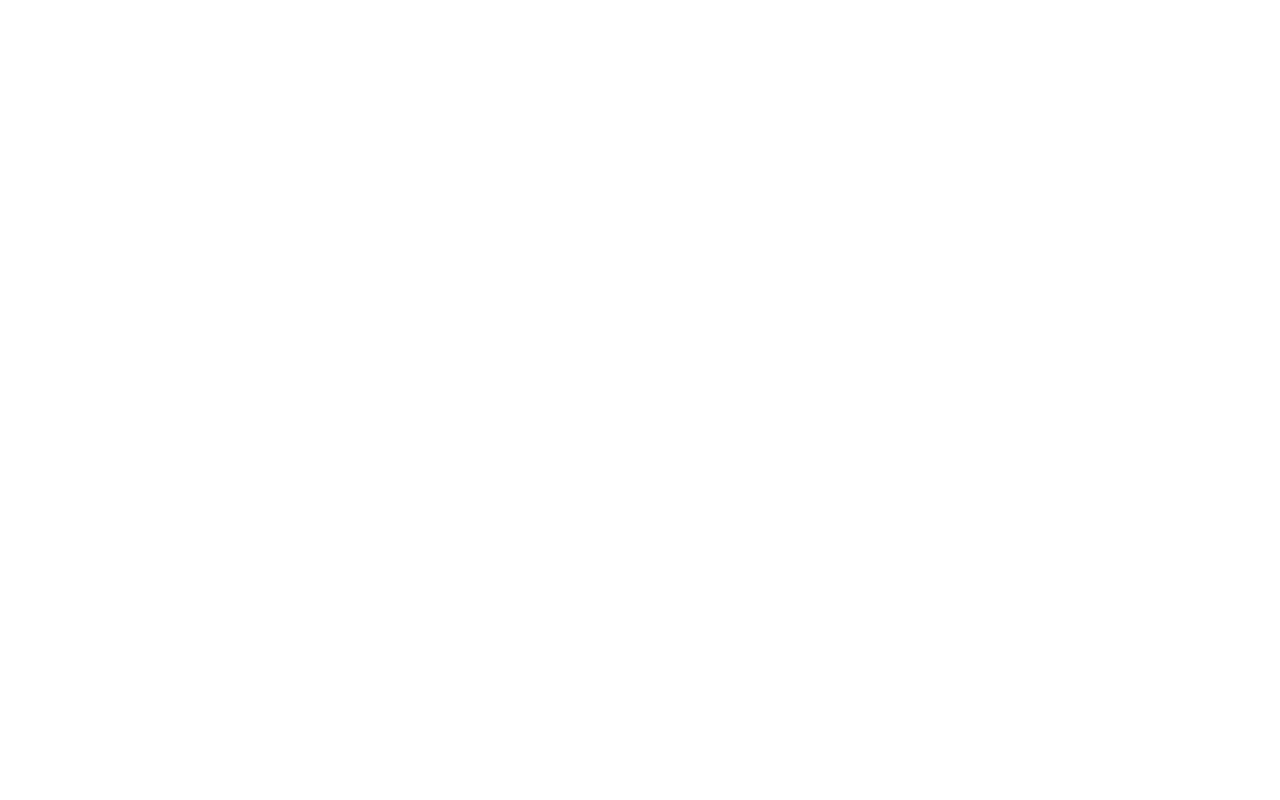
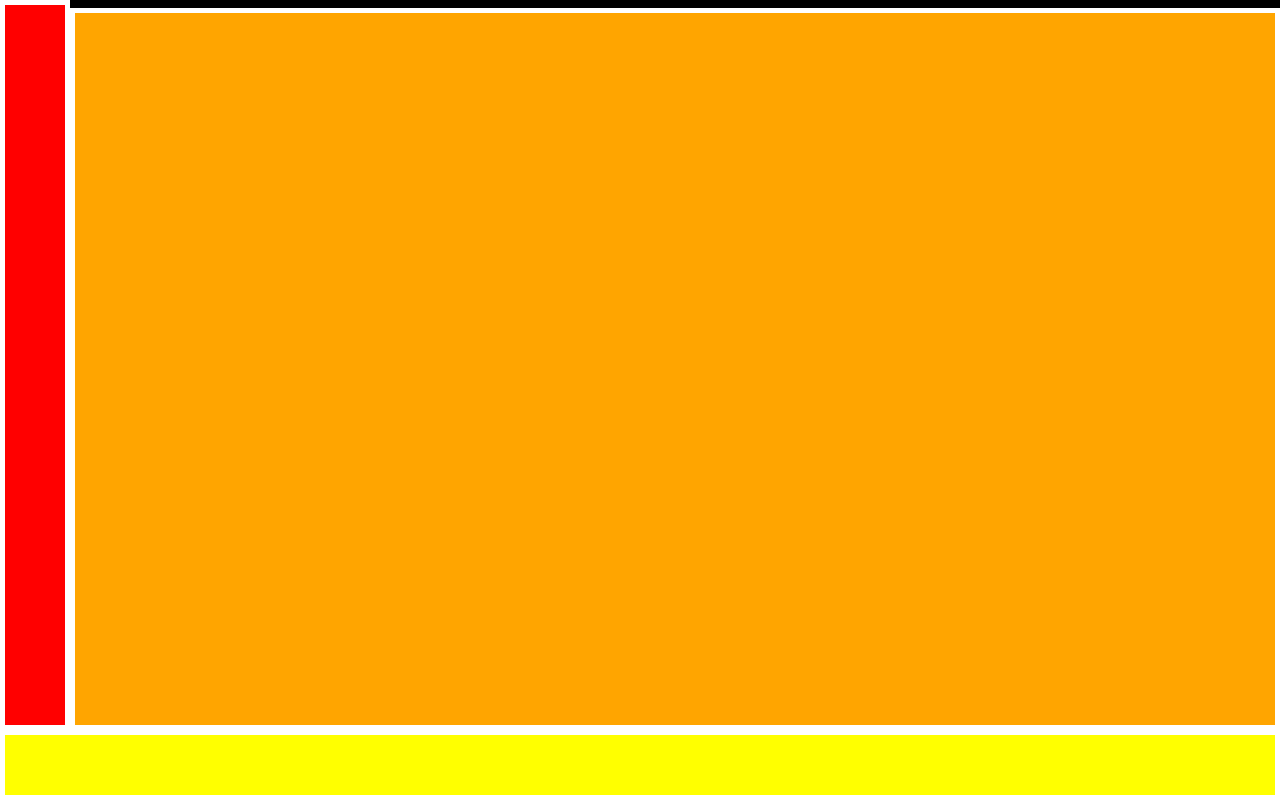
Before and after one commit to MhZ9191/htmlcss-discord-chat, a plain HTML site: page index.html in a window 1280 px wide. Drawn offline with Linux system fonts and the light colour scheme.

Commit message:
Add macro structure

```diff
--- a/css/style.css
+++ b/css/style.css
@@ -3,3 +3,35 @@
   padding: 0;
   box-sizing: border-box;
 }
+
+img {
+  width: 100%;
+  display: block;
+}
+
+.container {
+  display: flex;
+  background-color: black;
+}
+
+.menu-left {
+  height: calc(100vh - 70px);
+  background-color: red;
+  width: 70px;
+}
+
+.menu-right {
+  background-color: orange;
+  flex: 1 1 0;
+  overflow: auto;
+  margin-top: 8px;
+}
+
+.menu-foot {
+  min-height: 70px;
+  background-color: yellow;
+}
+
+.debug {
+  border: 5px white solid;
+}
--- a/index.html
+++ b/index.html
@@ -6,5 +6,21 @@
     <title>Hello World!</title>
     <link rel="stylesheet" href="./css/style.css" />
   </head>
-  <body></body>
+  <body>
+    <div class="container">
+      <!-- Menu presente sulla sinistra -->
+      <header class="menu-left debug">
+        <div></div>
+      </header>
+
+      <!-- Sezione presente sulla destra -->
+      <main class="menu-right debug">
+        <div></div>
+      </main>
+    </div>
+    <!-- Sezione in basso -->
+    <footer class="menu-foot debug">
+      <div></div>
+    </footer>
+  </body>
 </html>
```
